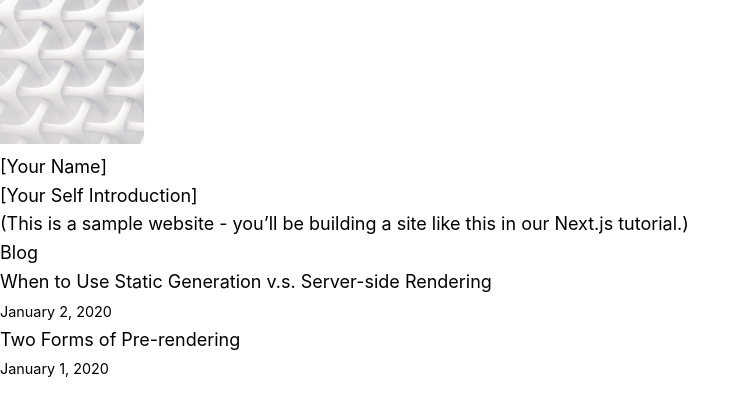
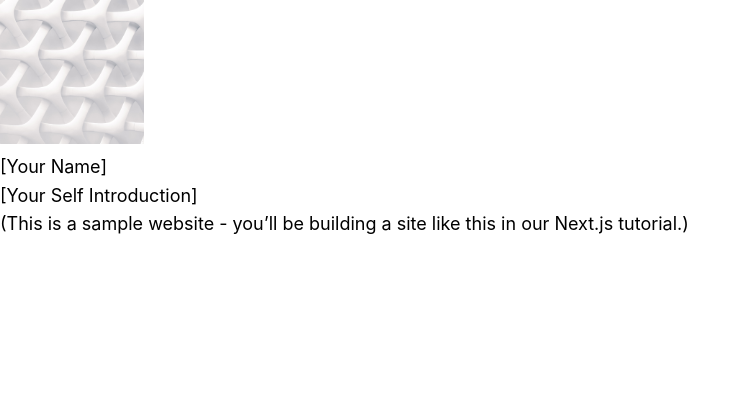
Before and after one commit to matt-davison/blockin-demo, a Next.js app: page / in a window 1280 px wide. Shown: the top 416 px of the page, without its empty margins (0-750 px from the left). Built offline with nearby package versions, Linux system fonts and the light colour scheme.

Commit message:
Removed unneeded Demo files
Removed unneeded blog files and all references

```diff
--- a/components/date.tsx
+++ /dev/null
@@ -1,6 +0,0 @@
-import { parseISO, format } from 'date-fns'
-
-export default function Date({ dateString }: { dateString: string }) {
-  const date = parseISO(dateString)
-  return <time dateTime={dateString}>{format(date, 'LLLL d, yyyy')}</time>
-}
--- a/lib/posts.tsx
+++ /dev/null
@@ -1,69 +0,0 @@
-import fs from 'fs'
-import path from 'path'
-import matter from 'gray-matter'
-import { remark } from 'remark'
-import html from 'remark-html'
-
-const postsDirectory = path.join(process.cwd(), 'posts')
-
-export function getSortedPostsData() {
-  // Get file names under /posts
-  const fileNames = fs.readdirSync(postsDirectory)
-  const allPostsData = fileNames.map(fileName => {
-    // Remove ".md" from file name to get id
-    const id = fileName.replace(/\.md$/, '')
-
-    // Read markdown file as string
-    const fullPath = path.join(postsDirectory, fileName)
-    const fileContents = fs.readFileSync(fullPath, 'utf8')
-
-    // Use gray-matter to parse the post metadata section
-    const matterResult = matter(fileContents)
-
-    // Combine the data with the id
-    return {
-      id,
-      ...(matterResult.data as { date: string; title: string })
-    }
-  })
-  // Sort posts by date
-  return allPostsData.sort((a, b) => {
-    if (a.date < b.date) {
-      return 1
-    } else {
-      return -1
-    }
-  })
-}
-
-export function getAllPostIds() {
-  const fileNames = fs.readdirSync(postsDirectory)
-  return fileNames.map(fileName => {
-    return {
-      params: {
-        id: fileName.replace(/\.md$/, '')
-      }
-    }
-  })
-}
-
-export async function getPostData(id: string) {
-  const fullPath = path.join(postsDirectory, `${id}.md`)
-  const fileContents = fs.readFileSync(fullPath, 'utf8')
-
-  // Use gray-matter to parse the post metadata section
-  const matterResult = matter(fileContents)
-
-  // Use remark to convert markdown into HTML string
-  const processedContent = await remark()
-    .use(html)
-    .process(matterResult.content)
-  const contentHtml = processedContent.toString()
-
-  // Combine the data with the id and contentHtml
-  return {
-    id,
-    contentHtml,
-    ...(matterResult.data as { date: string; title: string })
-  }
-}
--- a/pages/index.tsx
+++ b/pages/index.tsx
@@ -1,19 +1,7 @@
 import Head from 'next/head'
 import Layout, { siteTitle } from '../components/layout'
-import { getSortedPostsData } from '../lib/posts'
-import Link from 'next/link'
-import Date from '../components/date'
-import { GetStaticProps } from 'next'
 
-export default function Home({
-  allPostsData
-}: {
-  allPostsData: {
-    date: string
-    title: string
-    id: string
-  }[]
-}) {
+export default function Home() {
   return (
     <Layout home>
       <Head>
@@ -26,31 +14,6 @@
           <a href="https://nextjs.org/learn">our Next.js tutorial</a>.)
         </p>
       </section>
-      <section>
-        <h2>Blog</h2>
-        <ul>
-          {allPostsData.map(({ id, date, title }) => (
-            <li key={id}>
-              <Link href={`/posts/${id}`}>
-                <a>{title}</a>
-              </Link>
-              <br />
-              <small>
-                <Date dateString={date} />
-              </small>
-            </li>
-          ))}
-        </ul>
-      </section>
     </Layout>
   )
 }
-
-export const getStaticProps: GetStaticProps = async () => {
-  const allPostsData = getSortedPostsData()
-  return {
-    props: {
-      allPostsData
-    }
-  }
-}
--- a/pages/posts/[id].tsx
+++ /dev/null
@@ -1,47 +0,0 @@
-import Layout from '../../components/layout'
-import { getAllPostIds, getPostData } from '../../lib/posts'
-import Head from 'next/head'
-import Date from '../../components/date'
-import { GetStaticProps, GetStaticPaths } from 'next'
-
-export default function Post({
-  postData
-}: {
-  postData: {
-    title: string
-    date: string
-    contentHtml: string
-  }
-}) {
-  return (
-    <Layout>
-      <Head>
-        <title>{postData.title}</title>
-      </Head>
-      <article>
-        <h1>{postData.title}</h1>
-        <div>
-          <Date dateString={postData.date} />
-        </div>
-        <div dangerouslySetInnerHTML={{ __html: postData.contentHtml }} />
-      </article>
-    </Layout>
-  )
-}
-
-export const getStaticPaths: GetStaticPaths = async () => {
-  const paths = getAllPostIds()
-  return {
-    paths,
-    fallback: false
-  }
-}
-
-export const getStaticProps: GetStaticProps = async ({ params }) => {
-  const postData = await getPostData(params.id as string)
-  return {
-    props: {
-      postData
-    }
-  }
-}
--- a/posts/pre-rendering.md
+++ /dev/null
@@ -1,11 +0,0 @@
----
-title: "Two Forms of Pre-rendering"
-date: "2020-01-01"
----
-
-Next.js has two forms of pre-rendering: **Static Generation** and **Server-side Rendering**. The difference is in **when** it generates the HTML for a page.
-
-- **Static Generation** is the pre-rendering method that generates the HTML at **build time**. The pre-rendered HTML is then _reused_ on each request.
-- **Server-side Rendering** is the pre-rendering method that generates the HTML on **each request**.
-
-Importantly, Next.js lets you **choose** which pre-rendering form to use for each page. You can create a "hybrid" Next.js app by using Static Generation for most pages and using Server-side Rendering for others.
--- a/posts/ssg-ssr.md
+++ /dev/null
@@ -1,19 +0,0 @@
----
-title: "When to Use Static Generation v.s. Server-side Rendering"
-date: "2020-01-02"
----
-
-We recommend using **Static Generation** (with and without data) whenever possible because your page can be built once and served by CDN, which makes it much faster than having a server render the page on every request.
-
-You can use Static Generation for many types of pages, including:
-
-- Marketing pages
-- Blog posts
-- E-commerce product listings
-- Help and documentation
-
-You should ask yourself: "Can I pre-render this page **ahead** of a user's request?" If the answer is yes, then you should choose Static Generation.
-
-On the other hand, Static Generation is **not** a good idea if you cannot pre-render a page ahead of a user's request. Maybe your page shows frequently updated data, and the page content changes on every request.
-
-In that case, you can use **Server-Side Rendering**. It will be slower, but the pre-rendered page will always be up-to-date. Or you can skip pre-rendering and use client-side JavaScript to populate data.
```
